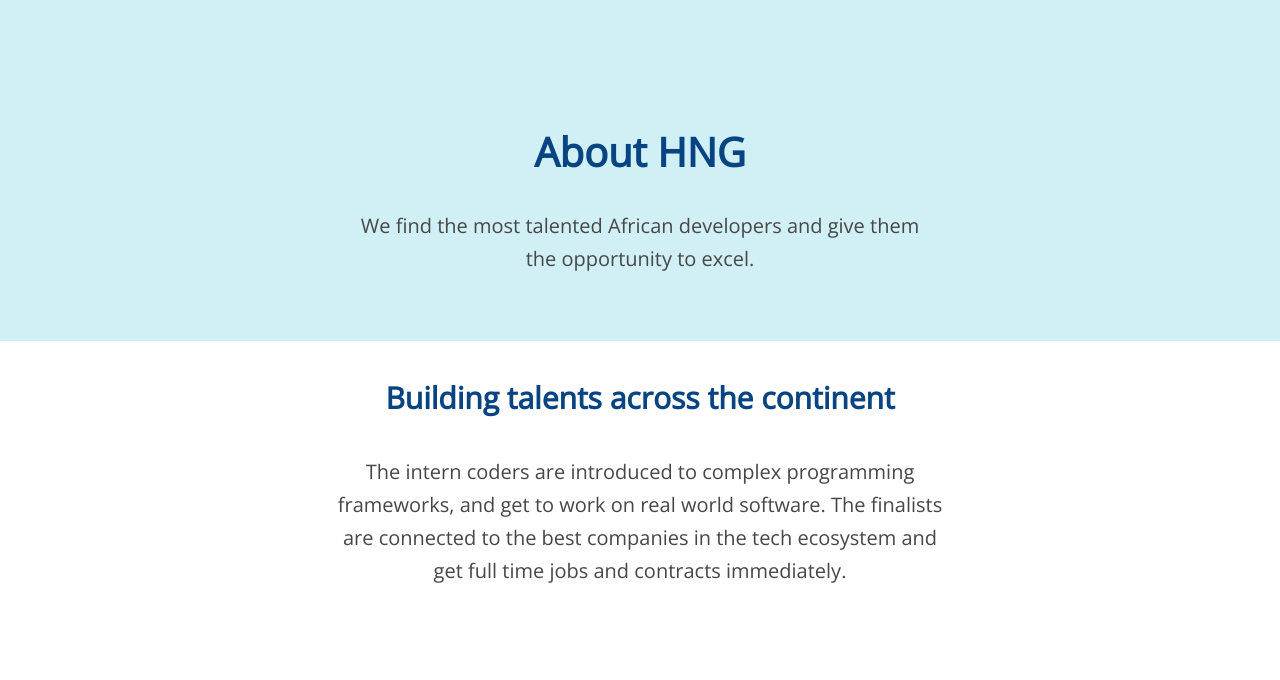
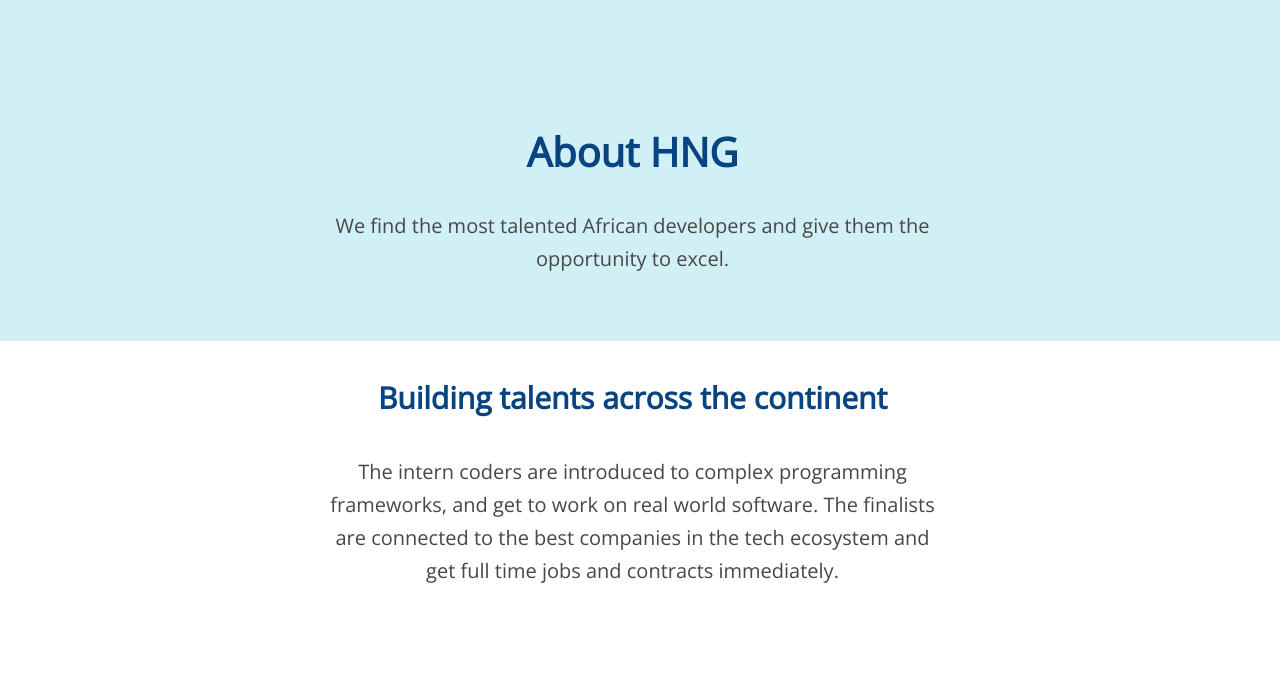
Before and after one commit to zonebyte/about, a plain HTML site: page index.html in a window 1280 px wide. Shown: the part 81-761 px from the top of the page. Drawn offline with nearby package versions, Linux system fonts and the light colour scheme.

Commit message:
Update mentors.css

```diff
--- a/css/mentors.css
+++ b/css/mentors.css
@@ -199,7 +199,7 @@
     border-radius: 2%;
 }
 .row {
-    margin:0;
+    margin-right:0;
     }
 /* END OF MENTORS SECTION */
 
```
